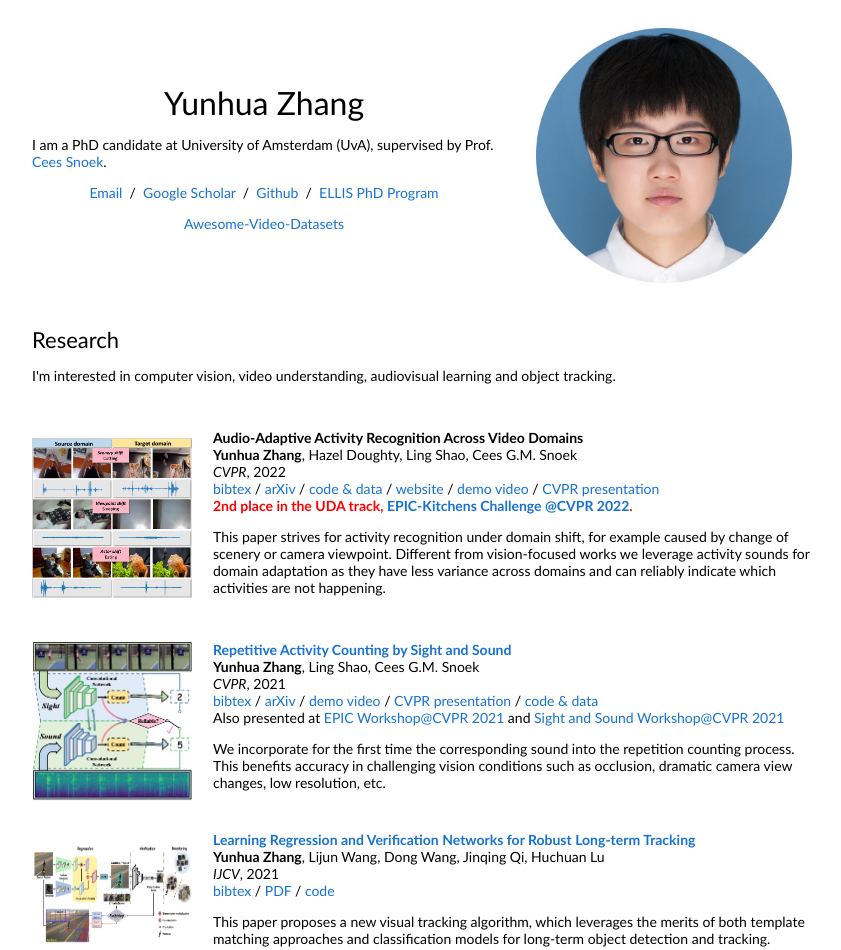
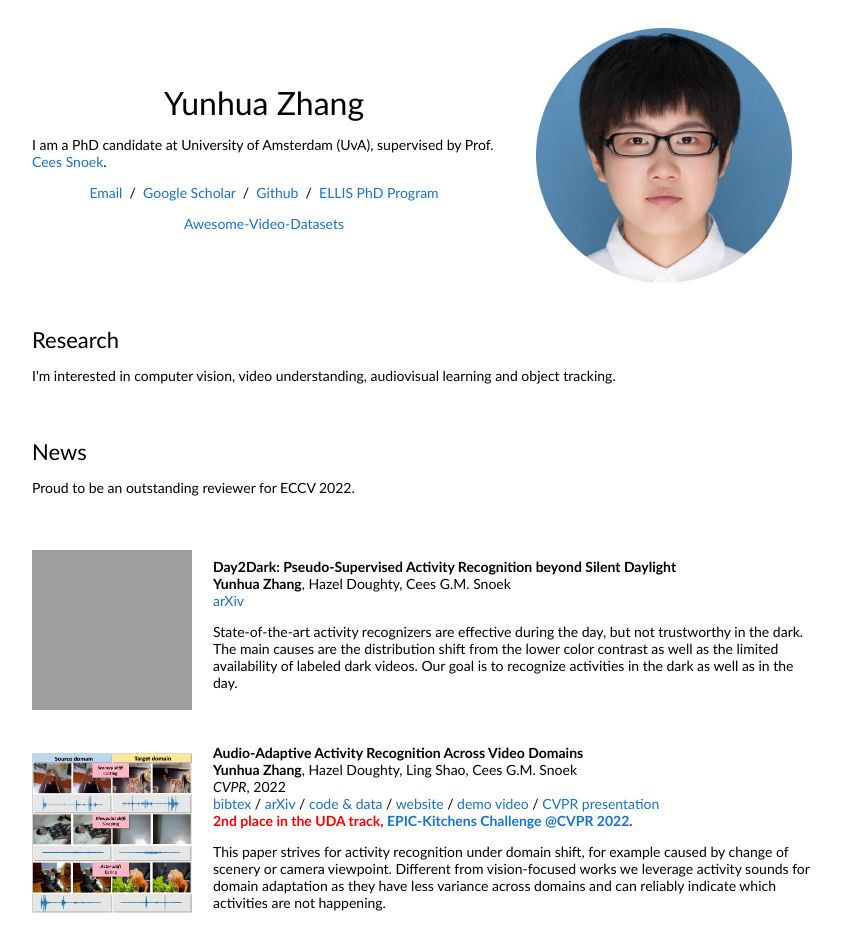
Before and after one commit to xiaobai1217/xiaobai1217.github.io, a plain HTML site: page index.html in a window 1280 px wide. Shown: the top 950 px of the page, without its empty margins (228-1069 px from the left). Drawn offline with Linux system fonts and the light colour scheme; grey boxes are pictures that could not be loaded.

Commit message:
update arxiv

```diff
--- a/index.html
+++ b/index.html
@@ -49,6 +49,34 @@
           </tr>
         </tbody></table>
         <table style="width:100%;border:0px;border-spacing:0px;border-collapse:separate;margin-right:auto;margin-left:auto;"><tbody>
+
+        <table style="width:100%;border:0px;border-spacing:0px;border-collapse:separate;margin-right:auto;margin-left:auto;"><tbody>
+            <tr>
+            <td style="padding:20px;width:100%;vertical-align:middle">
+              <heading>News</heading>
+              <p>
+                Proud to be an outstanding reviewer for ECCV 2022.
+              </p>
+            </td>
+          </tr>
+        </tbody></table>
+        <table style="width:100%;border:0px;border-spacing:0px;border-collapse:separate;margin-right:auto;margin-left:auto;"><tbody>
+
+            <tr>
+            <td style="padding:20px;width:25%;vertical-align:middle">
+              <img src="images/dark.png" alt="blind-date" width="160" height="160">
+            </td>
+            <td width="75%" valign="middle">
+                <papertitle>Day2Dark: Pseudo-Supervised Activity Recognition beyond Silent Daylight</papertitle>
+              </a>
+              <br>
+              <strong>Yunhua Zhang</strong>, Hazel Doughty, Cees G.M. Snoek
+              <br>
+                <a href="https://arxiv.org/abs/2203.14240">arXiv</a>
+              <br>
+                <p>State-of-the-art activity recognizers are effective during the day, but not trustworthy in the dark. The main causes are the distribution shift from the lower color contrast as well as the limited availability of labeled dark videos. Our goal is to recognize activities in the dark as well as in the day. </p>
+            </td>
+          </tr>
 
           <tr>
             <td style="padding:20px;width:25%;vertical-align:middle">
```
Also changed, not shown: 2 other files.
